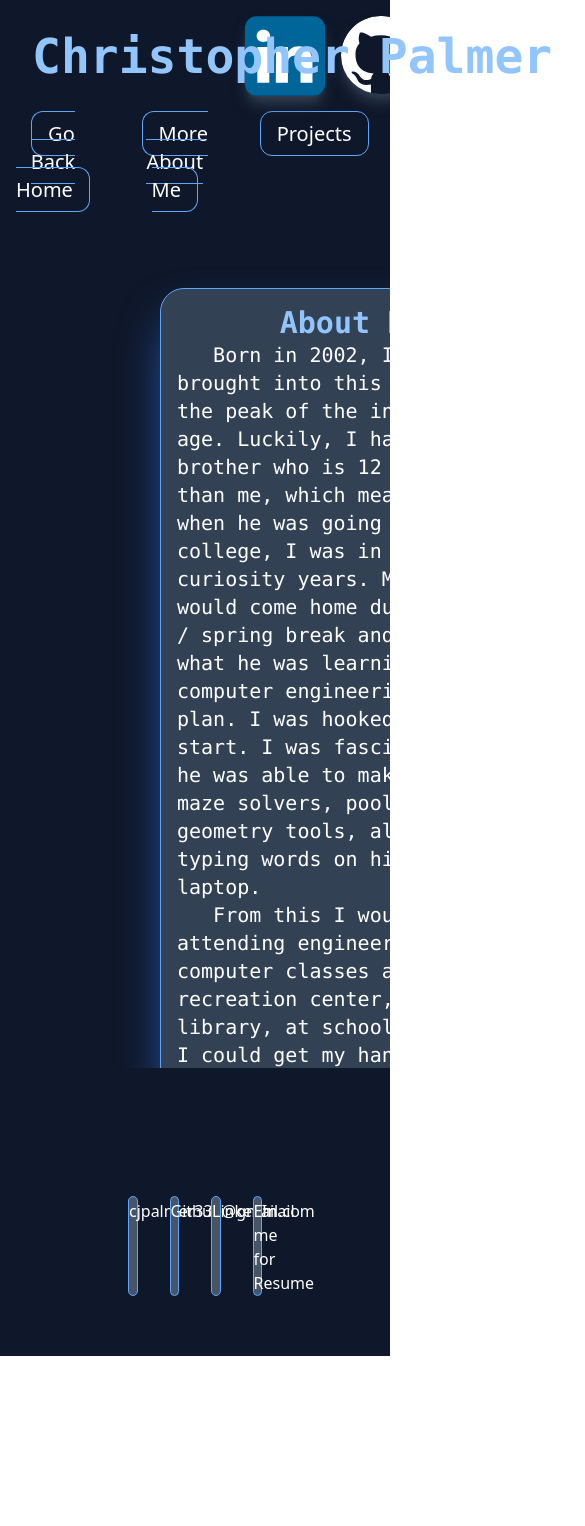
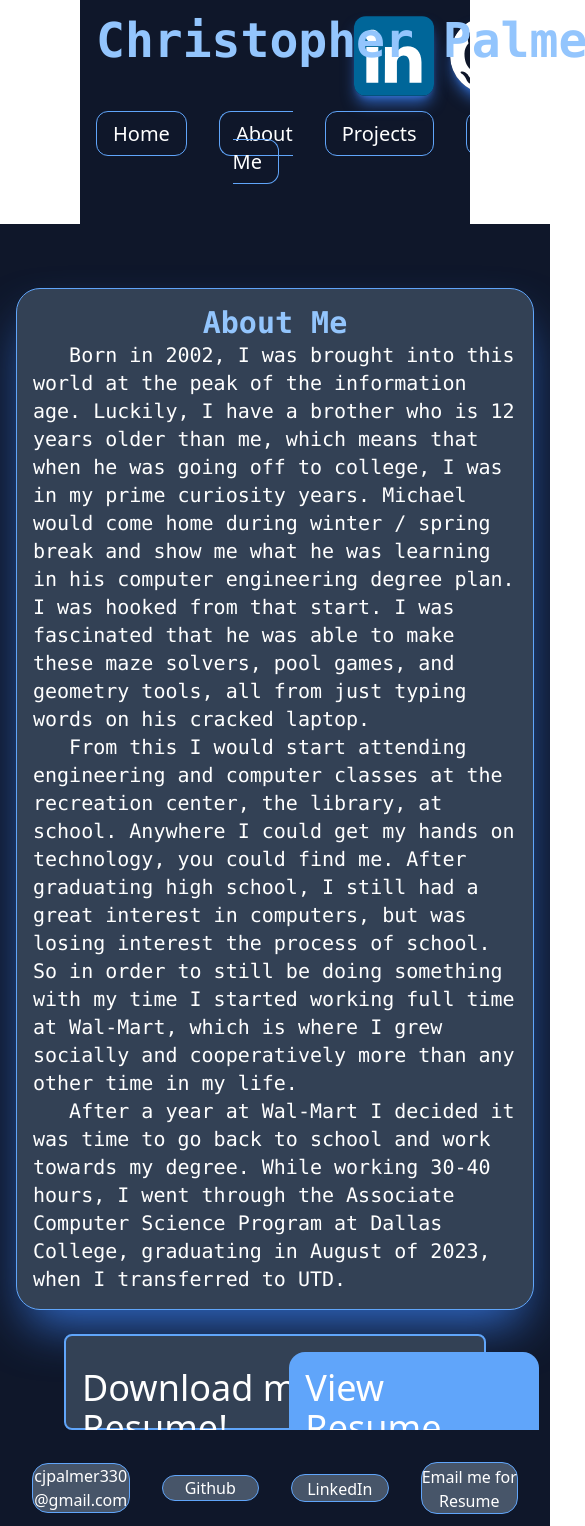
Before and after one commit to cjpalmer330/Personal-website, a React (Create React App) app: page /AboutMe in a window 390 px wide. Shown: the top 1526 px of the page, 585 px wide, since content can reach past the window. Before the commit the page ends 1356 px from the top, so only its background shows below. Built offline with nearby package versions, Linux system fonts and the light colour scheme.

Commit message:
slightly responsive

```diff
--- a/src/Contact-bar.js
+++ b/src/Contact-bar.js
@@ -2,16 +2,16 @@
 
 export default function ContactBar(){
   return(
-    <div class="">
-      <div class="text-white p-32 grid grid-cols-4 h-72 bg-slate-900 gap-8">
-        <a class="border border-blue-400 text-center rounded-2xl bg-slate-600 pt-0.5"
+    <div class="min-h-[10px] max-h-[200px]">
+      <div class="text-white p-8 grid grid-cols-4 h-24 bg-slate-900 gap-8 items-center">
+        <a class="border border-blue-400 text-center rounded-2xl bg-slate-600"
         href="mailto:cjpalmer330@gmail.com"
         target="_blank"
-        >cjpalmer330@gmail.com</a>
+        >cjpalmer330 @gmail.com</a>
         <a
         href="https://github.com/cjpalmer330"
         target="_blank"
-        class="border border-blue-400 text-center rounded-2xl bg-slate-600 pt-0.5"
+        class="border border-blue-400 text-center rounded-2xl bg-slate-600 align-middle"
         >
           Github
         </a>
--- a/src/Pages/AboutMe.js
+++ b/src/Pages/AboutMe.js
@@ -5,10 +5,10 @@
 
 export default function AboutThis(){
   return (
-    <div className="Project h-screen w-full">
+    <div className="min-h-screen w-full min-w-[550px] justify-items-center">
       <SocialBar />
-      <body className="overflow-hidden h-full bg-slate-900 text-white font-mono grid-rows-2">
-        <div className="p-4 border border-blue-400 shadow-2xl shadow-blue-500/80 bg-slate-700 rounded-3xl mt-16 ml-40 mr-40 min-w-96 w-auto row-span-1">
+      <body className="overflow-hidden bg-slate-900 text-white font-mono grid-rows-2 justify-items-center">
+        <div className="p-4 border border-blue-400 shadow-2xl shadow-blue-500/80 bg-slate-700 rounded-3xl mt-16 row-span-1 ml-4 mr-4 min-w-[500px] max-w-[1000px]">
           <h1 className='text-3xl font-bold text-blue-300 text-center'
           >About Me</h1>
           <h3 className='text-xl text-white text-left w-min-full'>
@@ -21,12 +21,12 @@
         </div>
         <div class="row-span-2 mt-6">
           <div
-          class="ml-16 mr-16 bg-slate-700 border border-blue-400 border-2 justify-items-center items-center rounded-lg text-4xl font-sans text-white h-24 grid grid-cols-7 align-middle">
+          class="ml-16 mr-16 bg-slate-700 border-blue-400 border-2 justify-items-center items-center rounded-lg text-4xl font-sans text-white h-24 grid grid-cols-3 align-middle">
             <h1
-            class="col-span-5"
+            class="col-span-2 m-4"
             > Download my Resume!</h1>
             <Link
-              className="bg-blue-400 rounded-2xl p-4"
+              className="bg-blue-400 rounded-2xl p-4 w-[250px] m-4"
               to="/resume-v4.pdf"
               >
                 View Resume
--- a/src/Pages/AboutThis.js
+++ b/src/Pages/AboutThis.js
@@ -13,8 +13,8 @@
   return (
     <div className="Project h-screen">
       <SocialBar />
-      <body className="overflow-hidden h-screen bg-slate-900 text-white font-mono">
-        <div className="p-4 border border-blue-400 shadow-2xl shadow-blue-500 bg-slate-700 rounded-3xl mt-36 ml-20 mr-20">
+      <body className="overflow-hidden h-screen bg-slate-900 text-white font-mono justify-items-center">
+        <div className="p-4 border border-blue-400 shadow-2xl shadow-blue-500 bg-slate-700 rounded-3xl mt-36 ml-4 mr-4 min-w-[500px] max-w-[1000px]">
           <h1 className='text-3xl font-bold text-blue-300 text-center'
           >What is This Website?</h1>
           <h3 className='text-xl text-white text-left'>
--- a/src/Pages/GoodreadsClone.js
+++ b/src/Pages/GoodreadsClone.js
@@ -11,7 +11,7 @@
           <h1 className='text-3xl font-bold text-fuchsia-200 text-center'
           >GoodreadsClone</h1>
           <h3 className='text-xl text-white text-left'>
-            Example text
+            Still a work in progress Project
           </h3>
         </div>
       </body>
--- a/src/Pages/Home.js
+++ b/src/Pages/Home.js
@@ -9,9 +9,9 @@
         <div className="p-36 grid grid-rows-2 grid-cols-2 gap-24">
           <div className='flex justify-center items-center'>
             {/* Profile Picture*/}
-            <img alt="Picture of Me" className="shadow-2xl shadow-slate-200/40 rounded-3xl align-middle justify-center min-w-[80px] h-[600px] w-[600px]" src={profilePicture}/>
+            <img alt="Picture of Me" className="shadow-2xl shadow-slate-200/40 rounded-3xl align-middle justify-center min-w-[400px] min-h-[400px] h-[600px] w-[600px] object-contain" src={profilePicture}/>
           </div>
-          <div className="shadow-2xl shadow-blue-500 rounded-xl p-12 bg-slate-700 border border-blue-400 border-1">
+          <div className="shadow-2xl shadow-blue-500 rounded-xl p-12 bg-slate-700 border border-blue-400 border-1 min-w-[350px]">
             <h3 className='font-mono text-blue-300 font-bold text-center text-2xl'> Welcome to my Website!</h3>
             <h3 className="text-xl">
             &lt;-- I'm this guy!<br></br>
@@ -21,8 +21,8 @@
           <div className='font-mono text-white font-bold text-xl flex justify-center'>
             Email me below for a copy of my resume
           </div>
-          <div className="shadow-2xl shadow-blue-500 bg-slate-700 border border-blue-400 border-1 rounded-xl p-12">
-            <h3 className='font-mono text-blue-300 font-bold text-center text-2xl'>
+          <div className="shadow-2xl shadow-blue-500 bg-slate-700 border border-blue-400 border-1 rounded-xl p-12 min-w-[350px]">
+            <h3 className='font-mono text-blue-300 font-bold text-center text-2xl '>
               Career Information
             </h3>
             <a
--- a/src/Social-bar.js
+++ b/src/Social-bar.js
@@ -7,10 +7,10 @@
 export default function SocialBar(){
   return(
     <div>
-      <header className="width-max text-xl bg-slate-900 overflow-hidden grid grid-rows-2 pr-4">
+      <header className="w-screen text-xl bg-slate-900 overflow-hidden grid grid-rows-2 pr-4">
       <div className="z-40">
         <div className="w-full">
-          <h3 className='absolute text-center font-mono font-bold p-8 whitespace-nowrap text-blue-300 text-5xl align-middle'>Christopher Palmer</h3>
+          <h3 className='absolute text-center font-mono font-bold p-4 whitespace-nowrap text-blue-300 text-5xl align-middle'>Christopher Palmer</h3>
         </div>
         <div alt="social Links" className="w-full pt-2 inset-0">
         <div className=' float-right p-2 pb-4'>
@@ -19,7 +19,7 @@
               target="_blank"
               rel="noopener noreferrer"
             >
-              <img alt="codewars logo" className="flex-initial flex-2 w-20 shadow-lg shadow-slate-700  hover:shadow-slate-600 hover:shadow-xl hover:scale-110 transition-all duration-300 stroke-none rounded-2xl" src={codeWarsLogo}/>
+              <img alt="codewars logo" className="flex-initial flex-2 w-20 shadow-lg shadow-blue-500/70  hover:shadow-blue-600/70 hover:shadow-xl hover:scale-110 transition-all duration-300 stroke-none rounded-2xl" src={codeWarsLogo}/>
             </a>
           </div>
 
@@ -29,7 +29,7 @@
             target="_blank"
             rel="noopener noreferrer"
             >
-              <img alt="Github Logo" className="flex-initial object-scale-down w-20 shadow-lg shadow-slate-700 rounded-full hover:shadow-slate-600 hover:shadow-xl hover:scale-110 transition-all duration-300" src={githubLogo}/>
+              <img alt="Github Logo" className="flex-initial object-scale-down w-20 shadow-lg shadow-blue-500/70 rounded-full hover:shadow-blue-600/70 hover:shadow-xl hover:scale-110 transition-all duration-300" src={githubLogo}/>
             </a>
           </div>
 
@@ -39,7 +39,7 @@
               target="_blank"
               rel="noopener noreferrer"
             >
-              <img alt="LinkedIn Logo" className="flex-initial flex-2 w-20 shadow-lg shadow-slate-700 rounded-xl hover:shadow-slate-600 hover:shadow-xl hover:scale-110 transition-all duration-300" src={linkedInLogo}/>
+              <img alt="LinkedIn Logo" className="flex-initial flex-2 w-20 shadow-lg shadow-blue-500/70 rounded-xl hover:shadow-blue-600/70 hover:shadow-xl hover:scale-110 transition-all duration-300" src={linkedInLogo}/>
             </a>
           </div>
         </div>
@@ -47,20 +47,20 @@
 
       <nav>
         <div>
-          <ul className='flex gap-4 text-center w-full inline'>
+          <ul className='flex text-center w-full'>
           <li className='inline-block mt-2 mb-2 mr-4 ml-4 w-full'>
               <Link
               className="pt-2 pb-2 pl-4 pr-4 border border-blue-400 rounded-xl bg-transparent hover:bg-slate-700 hover:transition-all duration-200 text-white"
               to="/"
               >
-                Go Back Home
+                Home
               </Link>
             </li>
             <li className='inline-block mt-2 mb-2 mr-4 ml-4 w-full'>
               <Link
               className="pt-2 pb-2 pl-4 pr-4 border border-blue-400 rounded-xl bg-transparent hover:bg-slate-700 hover:transition-all duration-200 font-sans text-white"
               to="/AboutMe"
-              >More About Me
+              >About Me
               </Link>
             </li>
             <li className='inline-block mt-2 mb-2 mr-4 ml-4 w-full'>
@@ -73,10 +73,10 @@
             </li>
             <li className='inline-block mt-2 mb-2 mr-4 ml-4 w-full'>
               <Link
-              className="pt-2 pb-2 pl-4 pr-4 border border-blue-400 rounded-xl bg-transparent hover:bg-slate-700 hover:transition-all duration-200 text-white"
+              className="pt-2 pb-2 pl-4 pr-4 border border-blue-400 rounded-xl bg-transparent hover:bg-slate-700 hover:transition-all duration-200 text-white text-nowrap"
               to="/Projects/PersonalWebsite"
               >
-                About This Website
+                This Website
               </Link>
             </li>
           </ul>
```
Also changed, not shown: src/Pages/Projects.js (+7 -5 lines).
